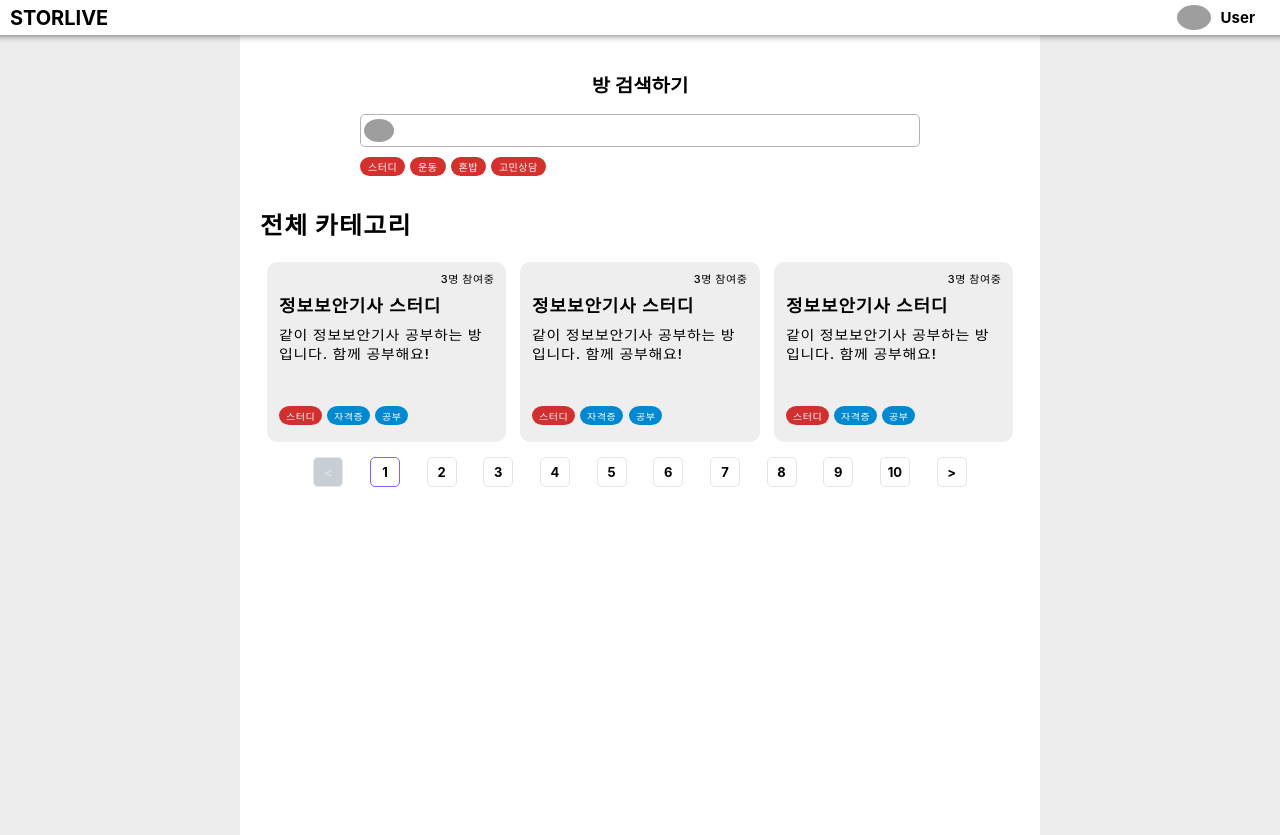
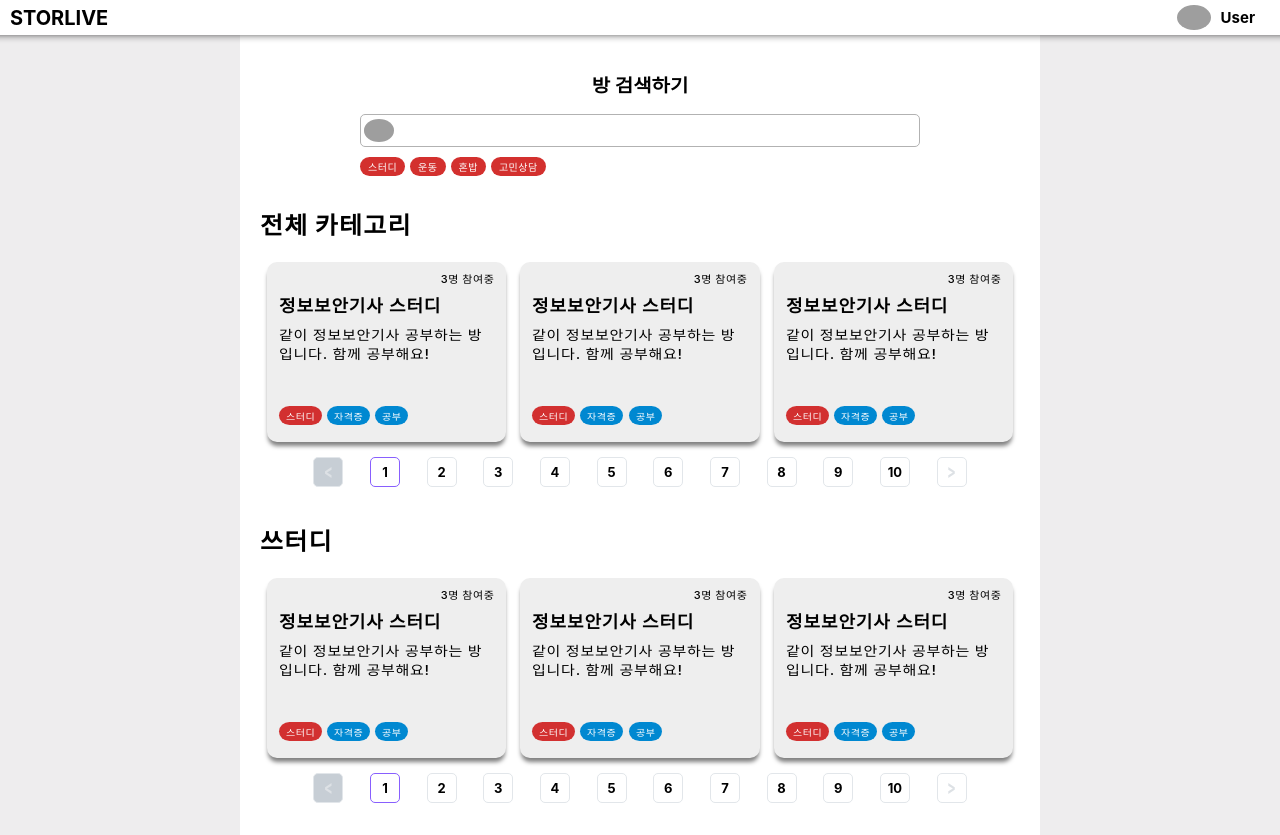
Before and after one commit to kangdaelyeol/stolivefront, a React (Create React App) app: page / in a window 1280 px wide. Shown: the top 835 px of the page. Built offline with nearby package versions, Linux system fonts and the light colour scheme; grey boxes are pictures that could not be loaded.

Commit message:
useNavigate -> useParams

```diff
--- a/src/App.jsx
+++ b/src/App.jsx
@@ -10,7 +10,7 @@ const App = () => {
             <Header />
             <Routes>
                 <Route element={<Home />} path="/" />
-                <Route element={<Room />} path="/room" />
+                <Route element={<Room />} path="/room/:id" />
             </Routes>
         </BrowserRouter>
     )
--- a/src/components/Room.jsx
+++ b/src/components/Room.jsx
@@ -1,7 +1,31 @@
 import React from 'react'
+import { useParams } from 'react-router-dom'
+import Styles from './room.module.css'
 
 const Room = () => {
-    return <div className="room"></div>
+
+    // 일단 peerbox 사이즈 임의로 16:9 (400 / 225)
+    const { id } = useParams()
+
+    return (
+        <div className={Styles.container}>
+            <div className={Styles.title}>정보보안기사 스터디</div>
+            <div className={Styles.peers}>
+                <div className={Styles.peer__box}>
+                    <div className={Styles.peer__video}></div>
+                    <div className={Styles.peer__info}>
+                        <div className={Styles.peer__profile}>
+                            <img
+                                src="https://lh3.googleusercontent.com/a/ACg8ocI-3LrdNOhDIFId5_WXJHabTsFijFLobWNYrYEwLucb=s83-c-mo"
+                                alt=""
+                            />
+                            <span className={Styles.peer__name}>doplhin123</span>
+                        </div>
+                    </div>
+                </div>
+            </div>
+        </div>
+    )
 }
 
 export default Room
--- a/src/components/homeSection/Home.jsx
+++ b/src/components/homeSection/Home.jsx
@@ -1,15 +1,16 @@
-import React from 'react'
+import React, {useState} from 'react'
 import Styles from './home.module.css'
 import Search from "./Search.jsx"
-import Room from './Room.jsx'
+import RoomList from './RoomList.jsx'
 
-const roomData = [
+const roomAllData = [
     {
         title: '정보보안기사 스터디',
         description: '같이 정보보안기사 공부하는 방입니다.\n함께 공부해요!',
         people: 3,
         mainCategory: '스터디',
         subCategory: ['자격증', '공부'],
+        roomId: "R_123456"
     },
     {
         title: '정보보안기사 스터디',
@@ -17,6 +18,7 @@ const roomData = [
         people: 3,
         mainCategory: '스터디',
         subCategory: ['자격증', '공부'],
+        roomId: "R_1234567"
     },
     {
         title: '정보보안기사 스터디',
@@ -24,18 +26,28 @@ const roomData = [
         people: 3,
         mainCategory: '스터디',
         subCategory: ['자격증', '공부'],
+        roomId: "R_123458"
     },
 ]
 
 
 export default function Home() {
+    const [roomData, setRoomData] = useState(roomAllData);
+
+    // Room 받아오기
+
+    // 대충 가공 해보기 -> 전체 카테고리 / 스터디 ....
+    // roomData는 서버에서 구분해서 줘도 되고, 여기서 다 받아온담 가공해서 따로 해도 되고
+
+
     return (
         <div className={Styles.container}>
             <div className={Styles.background}>
                 <div className={Styles.main__padding}>
                     <div className={Styles.main}>
                         <Search />
-                        <Room roomData={roomData}/>
+                        <RoomList title="전체 카테고리" roomData={roomData}/>
+                        <RoomList title="쓰터디" roomData={roomData}/>
                     </div>
                 </div>
             </div>
--- a/src/components/homeSection/Room.jsx
+++ /dev/null
@@ -1,132 +0,0 @@
-import React, {useState} from 'react'
-import Styles from './room.module.css'
-
-
-const CategoryBox = ({ value, main }) => {
-  return (
-      <div
-          className={Styles.category__box}
-          style={{
-              backgroundColor: main ? '#d23030' : '#0088d1',
-          }}
-      >
-          {value}
-      </div>
-  )
-}
-
-const Rooms = ({
-  title,
-  description,
-  people,
-  mainCategory,
-  subCategory,
-}) => {
-
-  return (
-      <div className={Styles.room__box}>
-          <div className={Styles.box__top}>
-              <div className={Styles.box__top__people}>
-                  {people}명 참여중
-              </div>
-          </div>
-          <div className={Styles.box__middle}>
-              <div className={Styles.box__middle__title}>{title}</div>
-              <div className={Styles.box__middle__description}>
-                  {description}
-              </div>
-          </div>
-          <div className={Styles.box__bottom}>
-              <div className={Styles.box__bottom__category}>
-                  <CategoryBox main value={mainCategory} />
-                  {subCategory.map((c, i) => (
-                      <CategoryBox value={c} key={i} />
-                  ))}
-              </div>
-          </div>
-      </div>
-  )
-}
-
-const PageBtn = ({ value, pageIndex, setPageIndex }) => {
-  const isFocus = value === pageIndex ? true : false
-  const onPageBtnClick = (e) => {
-      if (isFocus) return
-      setPageIndex(value)
-  }
-  return (
-      <div
-          value={value}
-          onClick={onPageBtnClick}
-          className={`${Styles.pagebar__button}`}
-          key={value}
-          style={{ border: isFocus ? '#885ffe 1px solid' : '' }}
-      >
-          <span> {value}</span>
-      </div>
-  )
-}
-
-export default function Room({roomData}) {
-  const MAX_PAGE = 10 // pageIndex - 철수 장기
-  const pages = []
-  for (let i = 0; i < MAX_PAGE; i++) pages.push(i + 1)
-
-  const [pageIndex, setPageIndex] = useState(1)
-
-  // onArrowBtnClick
-  const onArrowBtnClick = (e) => {
-      const direction = e.currentTarget.dataset.direction
-
-      switch (direction) {
-          case 'left':
-              if (pageIndex > 1) setPageIndex((v) => v - 1)
-              break
-          case 'right':
-              if (pageIndex < MAX_PAGE) setPageIndex((v) => v + 1)
-              break
-          default:
-              console.log('홀리싯')
-      }
-  }
-
-  return (
-      <div className={Styles.room__container}>
-          <div className={Styles.room__title}>전체 카테고리</div>
-          <div className={Styles.rooms}>
-              {roomData.map((r, i) => (
-                  <Rooms {...r} key={i} />
-              ))}
-          </div>
-          <div className={Styles.room__pagebar}>
-              <div
-                  className={`${Styles.pagebar__button} ${Styles.arrowbtn} ${
-                      pageIndex === 1 ? Styles.arrowbtn__inactive : ''
-                  }`}
-                  data-direction="left"
-                  onClick={onArrowBtnClick}
-              >
-                  &lt;
-              </div>
-              {/* 홀리싯 어떵하지 - 철수 장기 바로 Array 이식 해버리기*/}
-              {pages.map((ind) => (
-                  <PageBtn
-                      value={ind}
-                      key={ind}
-                      pageIndex={pageIndex}
-                      setPageIndex={setPageIndex}
-                  />
-              ))}
-              <div
-                  className={`${Styles.pagebar__button} ${
-                      pageIndex === MAX_PAGE ? Styles.arrowbtn__inactive : ''
-                  }`}
-                  data-direction="right"
-                  onClick={onArrowBtnClick}
-              >
-                  &gt;
-              </div>
-          </div>
-      </div>
-  )
-}
--- /dev/null
+++ b/src/components/homeSection/RoomList.jsx
@@ -0,0 +1,127 @@
+import React, { useState } from 'react'
+import { useNavigate } from 'react-router-dom'
+import Styles from './roomList.module.css'
+
+const CategoryBox = ({ value, main }) => {
+    return (
+        <div
+            className={Styles.category__box}
+            style={{
+                backgroundColor: main ? '#d23030' : '#0088d1',
+            }}
+        >
+            {value}
+        </div>
+    )
+}
+
+const RoomBox = ({ title, description, people, mainCategory, subCategory, roomId }) => {
+    const navigate = useNavigate();
+    const onBoxClick = (e) => {
+        navigate(`/room/${roomId}`)
+    }
+    return (
+        <div className={Styles.room__box} onClick={onBoxClick}>
+            <div className={Styles.box__top}>
+                <div className={Styles.box__top__people}>{people}명 참여중</div>
+            </div>
+            <div className={Styles.box__middle}>
+                <div className={Styles.box__middle__title}>{title}</div>
+                <div className={Styles.box__middle__description}>
+                    {description}
+                </div>
+            </div>
+            <div className={Styles.box__bottom}>
+                <div className={Styles.box__bottom__category}>
+                    <CategoryBox main value={mainCategory} />
+                    {subCategory.map((c, i) => (
+                        <CategoryBox value={c} key={i} />
+                    ))}
+                </div>
+            </div>
+        </div>
+    )
+}
+
+const PageBtn = ({ value, pageIndex, setPageIndex }) => {
+    const isFocus = value === pageIndex ? true : false
+    const onPageBtnClick = (e) => {
+        if (isFocus) return
+        setPageIndex(value)
+    }
+    return (
+        <div
+            value={value}
+            onClick={onPageBtnClick}
+            className={`${Styles.pagebar__button}`}
+            key={value}
+            style={{ border: isFocus ? '#885ffe 1px solid' : '' }}
+        >
+            <span> {value}</span>
+        </div>
+    )
+}
+
+export default function RoomList({ title, roomData }) {
+    const MAX_PAGE = 10 // pageIndex - 철수 장기
+    const pages = []
+    for (let i = 0; i < MAX_PAGE; i++) pages.push(i + 1)
+
+    const [pageIndex, setPageIndex] = useState(1)
+
+    // onArrowBtnClick
+    const onArrowBtnClick = (e) => {
+        const direction = e.currentTarget.dataset.direction
+
+        switch (direction) {
+            case 'left':
+                if (pageIndex > 1) setPageIndex((v) => v - 1)
+                break
+            case 'right':
+                if (pageIndex < MAX_PAGE) setPageIndex((v) => v + 1)
+                break
+            default:
+                throw new Error('홀리싯')
+        }
+    }
+
+    return (
+        <div className={Styles.room__container}>
+            <div className={Styles.room__title}>{title}</div>
+            <div className={Styles.rooms}>
+                {roomData.map((roomData, i) => (
+                    <RoomBox {...roomData} key={i} />
+                ))}
+            </div>
+            <div className={Styles.room__pagebar}>
+                <div
+                    className={`${Styles.pagebar__button} ${Styles.arrowbtn} ${
+                        pageIndex === 1 ? Styles.arrowbtn__inactive : ''
+                    }`}
+                    data-direction="left"
+                    onClick={onArrowBtnClick}
+                >
+                    <span>&lt;</span>
+                </div>
+                {/* 홀리싯 어떵하지 - 철수 장기 바로 Array 이식 해버리기*/}
+                {pages.map((ind) => (
+                    <PageBtn
+                        value={ind}
+                        key={ind}
+                        pageIndex={pageIndex}
+                        setPageIndex={setPageIndex}
+                    />
+                ))}
+                <div
+                    className={`${Styles.pagebar__button} ${Styles.arrowbtn} ${
+                        pageIndex === MAX_PAGE ? Styles.arrowbtn__inactive : ''
+                    }`}
+                    data-direction="right"
+                    onClick={onArrowBtnClick}
+                >
+                    <span>&gt;</span>
+                </div>
+            </div>
+        </div>
+    )
+}
--- a/src/components/homeSection/room.module.css
+++ b/src/components/homeSection/roomList.module.css
@@ -26,6 +26,7 @@
   margin: 0 7px;
   cursor: pointer;
   height: 180px;
+  box-shadow: 0px 5px 4px -1px rgba(0,0,0,0.5);
 }
 
 .box__top {
@@ -100,7 +101,9 @@
 .arrowbtn {
   color: #dde1e5;
 }
-
+.arrowbtn span {
+ transform: scaleY(1.5) translateY(-1px);
+}
 .arrowbtn__inactive {
   background-color: #c7ced5;
 }
```
